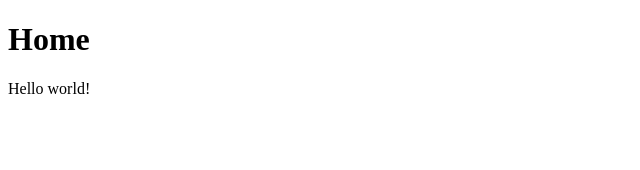
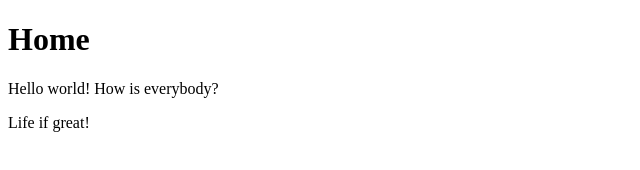
Before and after one commit to dkhadivi/test_project, a plain HTML site: page index.html in a window 1280 px wide. Shown: the whole page, without its empty margins (0-640 px from the left). Drawn offline with Linux system fonts and the light colour scheme.

Commit message:
Added a new file and made some changes.

```diff
--- a/index.html
+++ b/index.html
@@ -7,6 +7,8 @@
 <body>
     <h1>Home</h1>
 
-    <p>Hello world!</p>
+    <p>Hello world! How is everybody?</p>
+
+	<p>Life if great!</p>
 </body>
 </html>
```
Also changed, not shown: about.html (added, +12 -0 lines).
